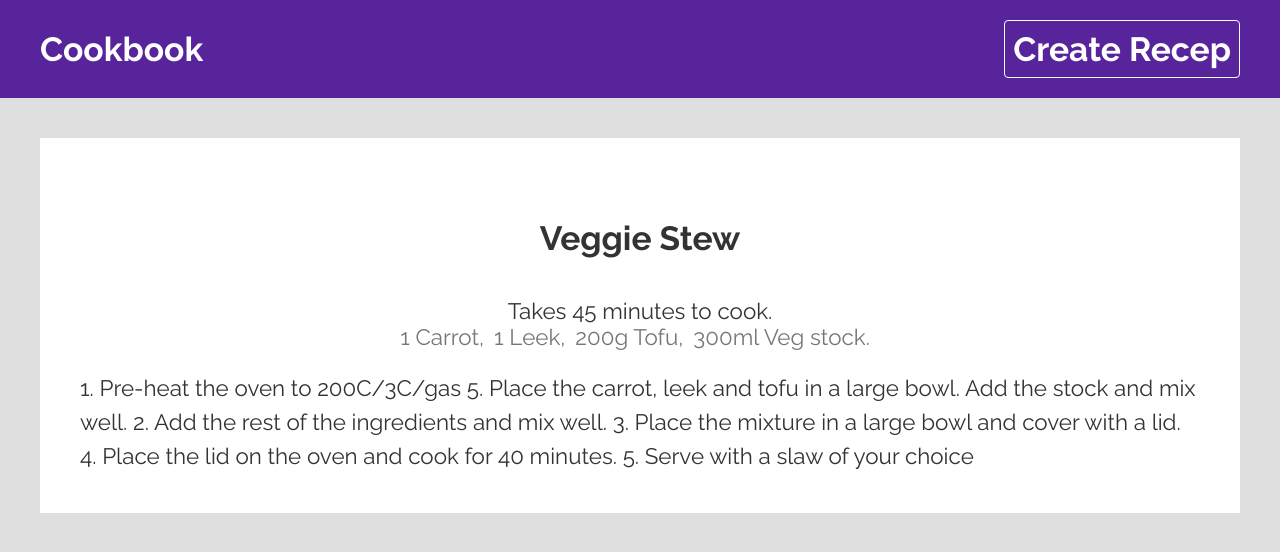
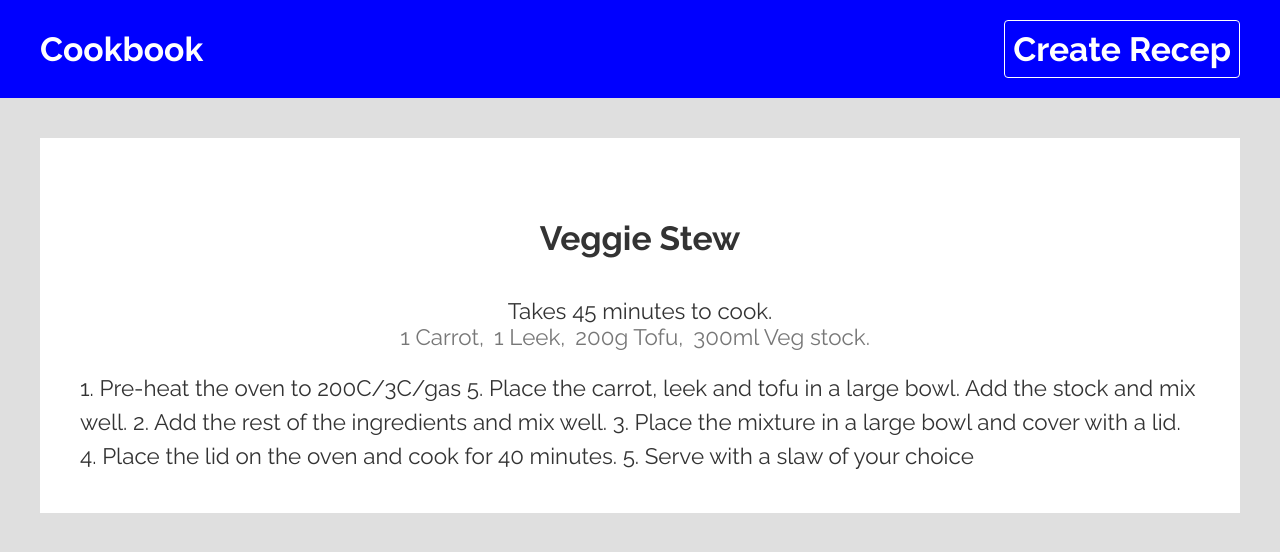
Before and after one commit to kalamarcin/cookbook, a React (Create React App) app: page /recipes/1 in a window 1280 px wide. Shown: the top 552 px of the page. Built offline with nearby package versions, Linux system fonts and the light colour scheme; data requests are answered from the project's data file.

Commit message:
useTheme

```diff
--- a/src/components/Navbar.js
+++ b/src/components/Navbar.js
@@ -1,10 +1,12 @@
 // style
 import { Link } from 'react-router-dom'
+import { useTheme } from '../hook/useTheme'
 import './Navbar.css'
 
 const Navbar = () => {
+	const { color } = useTheme()
 	return (
-		<div className="navbar">
+		<div className="navbar" style={{background: color }}>
 			<nav>
 				<Link to="/" className='brand'>
 					<h1>Cookbook</h1>
--- /dev/null
+++ b/src/context/ThemeContext.js
@@ -0,0 +1,14 @@
+import { createContext } from "react"
+
+export const ThemeContext = createContext()
+
+
+export function ThemeProvider  ({ children })  {
+
+
+  return (
+    <ThemeContext.Provider value={{color: 'blue'}}>
+        {children}
+    </ThemeContext.Provider>
+  )
+}
--- /dev/null
+++ b/src/hook/useTheme.js
@@ -0,0 +1,12 @@
+import { useContext } from 'react'
+import { ThemeContext } from '../context/ThemeContext'
+
+export const useTheme = () => {
+    const contex = useContext(ThemeContext)
+
+    if (contex === undefined) {
+        throw new Error ("useTheme() must be used inside ThemeProvider")
+    }
+
+    return contex
+}
--- a/src/index.js
+++ b/src/index.js
@@ -1,14 +1,17 @@
 import { BrowserRouter } from 'react-router-dom'
-import React from 'react';
-import ReactDOM from 'react-dom/client';
-import './index.css';
-import App from './App';
+import React from 'react'
+import ReactDOM from 'react-dom/client'
+import './index.css'
+import App from './App'
+import { ThemeProvider } from './context/ThemeContext'
 
 const root = ReactDOM.createRoot(document.getElementById('root'))
 root.render(
 	<React.StrictMode>
 		<BrowserRouter>
-		<App />
+			<ThemeProvider>
+				<App />
+			</ThemeProvider>
 		</BrowserRouter>
 	</React.StrictMode>
 )
```
